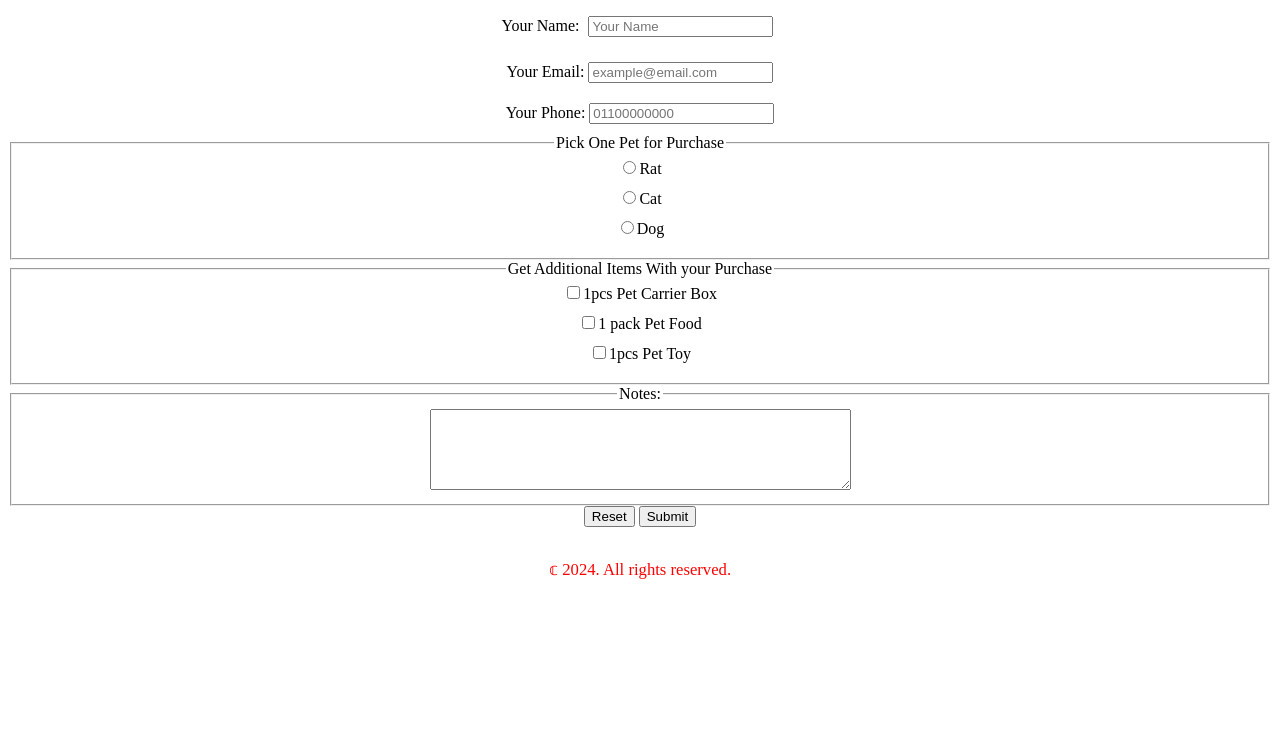
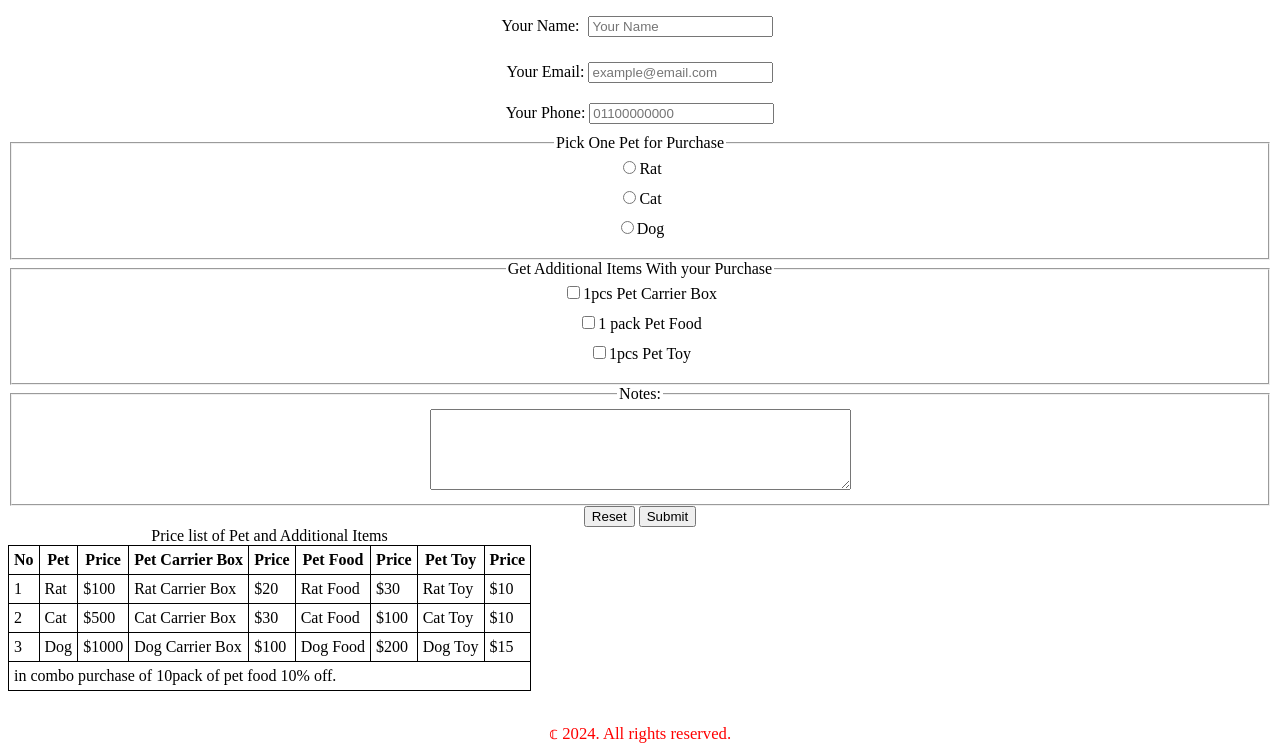
Before and after one commit to Md-Shohanul-Islam/my-first-github-repo, a plain HTML site: page index.html in a window 1280 px wide. Shown: the part 1169-1923 px from the top of the page. Before the commit the page ends 1759 px from the top, so only its background shows below. Drawn offline with Linux system fonts and the light colour scheme.

Commit message:
table added

```diff
--- a/index.html
+++ b/index.html
@@ -85,6 +85,62 @@
         <input type="reset" value="Reset">
         <input type="submit" value="Submit">
     </form>
+    <table>
+        <caption>Price list of Pet and Additional Items</caption>
+        <thead>
+            <tr>
+                <th>No</th>
+                <th>Pet</th>
+                <th>Price</th>
+                <th>Pet Carrier Box</th>
+                <th>Price</th>
+                <th>Pet Food</th>
+                <th>Price</th>
+                <th>Pet Toy</th>
+                <th>Price</th>
+            </tr>
+        </thead>
+        <tbody>
+            <tr>
+                <td>1</td>
+                <td>Rat</td>
+                <td>$100</td>
+                <td>Rat Carrier Box</td>
+                <td>$20</td>
+                <td>Rat Food</td>
+                <td>$30</td>
+                <td>Rat Toy</td>
+                <td>$10</td>
+            </tr>
+            <tr>
+                <td>2</td>
+                <td>Cat</td>
+                <td>$500</td>
+                <td>Cat Carrier Box</td>
+                <td>$30</td>
+                <td>Cat Food</td>
+                <td>$100</td>
+                <td>Cat Toy</td>
+                <td>$10</td>
+            </tr>
+            <tr>
+                <td>3</td>
+                <td>Dog</td>
+                <td>$1000</td>
+                <td>Dog Carrier Box</td>
+                <td>$100</td>
+                <td>Dog Food</td>
+                <td>$200</td>
+                <td>Dog Toy</td>
+                <td>$15</td>
+            </tr>
+        </tbody>
+        <tfoot>
+            <tr>
+                <td colspan="9">in combo purchase of 10pack of pet food 10% off.</td>
+            </tr>
+        </tfoot>
+    </table>
 
     <footer>
         <p style="color: red;"><small>&copf; 2024. All rights reserved.</small></p>
--- a/style.css
+++ b/style.css
@@ -50,3 +50,10 @@ label{
     display: block;
     margin-bottom: 10px;
 }
+table{
+    border-collapse: collapse;
+}
+td, th{
+    border: 1px solid black;
+    padding: 5px;
+}
```
